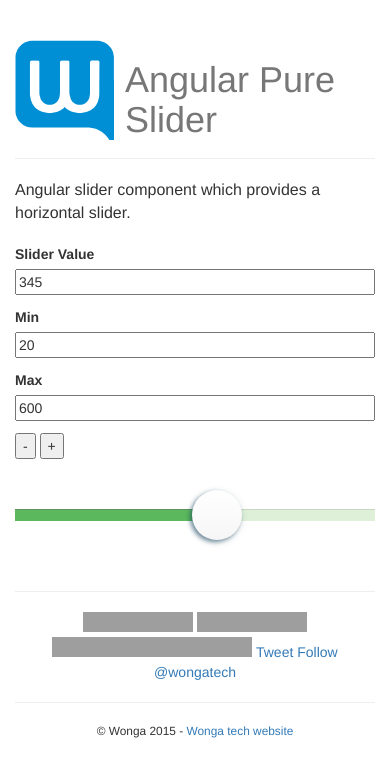
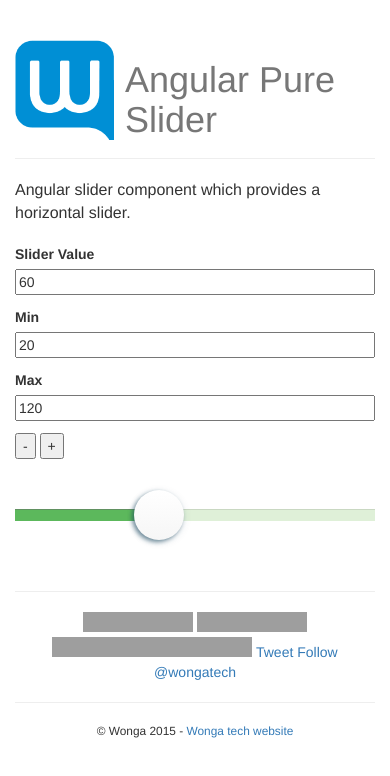
Before and after one commit to nabil-boag/angular-pure-slider, a website: page index.html in a window 390 px wide. Drawn offline with nearby package versions, Linux system fonts and the light colour scheme; grey boxes are pictures that could not be loaded.

Commit message:
Changing slider range so demo is better on mobile

```diff
--- a/index.html
+++ b/index.html
@@ -172,13 +172,13 @@
         .controller('demoCtrl', ['$scope',
             function ($scope) {
 
-            $scope.sliderInputValue = 345;
-            $scope.maxValue = 600;
+            $scope.sliderInputValue = 60;
+            $scope.maxValue = 120;
             $scope.minValue = 20;
 
-            $scope.slider = 345;
+            $scope.slider = 60;
             $scope.min = 20;
-            $scope.max = 600;
+            $scope.max = 120;
 
             // Updates the sliderInputValue when slider used
             $scope.$watch('slider', function (newValue) {
```
